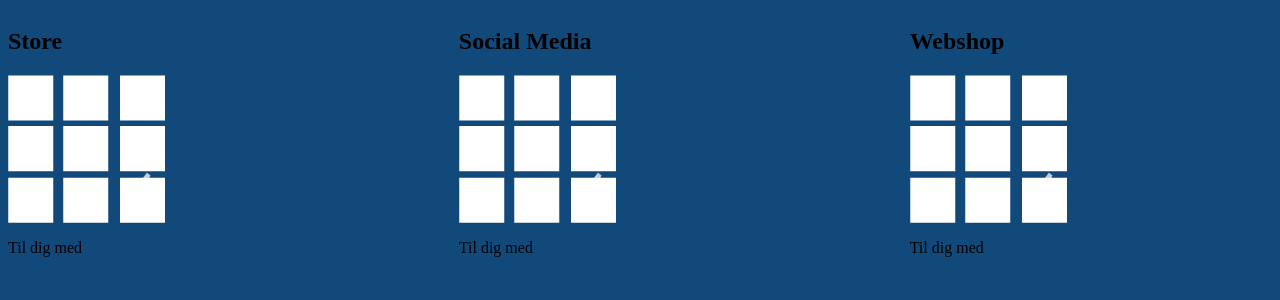
After one commit to Dannyfk/Grundfos, a PHP site: page /materialGuidelines.php in a window 1280 px wide. The commit adds this page. Shown: the top 300 px of the page. Run offline with PHP 8.4, Linux system fonts and the light colour scheme.

Commit message:
Lidt grid

```diff
--- a/css/style.css
+++ b/css/style.css
@@ -12,4 +12,22 @@ nav li {
 #upper-header p {
   float: right; }
 
+
+
+.gridguide {
+display: grid;
+grid-template-columns: 1fr 1fr 1fr;
+grid-template-rows: ;
+grid-column-gap: 7%;
+
+
+}
+
+.gridguide h1 {
+  background-color:red;
+}
+
+
+
+
 /*# sourceMappingURL=style.css.map */
--- /dev/null
+++ b/materialGuidelines.php
@@ -0,0 +1,24 @@
+  <link rel="stylesheet" href="css/style.css">
+
+
+
+<div class="gridguide">
+    <div>
+        <h2> Store </h2>
+        <img src="images/icon1.png">
+        <p> Til dig med </p>
+    </div>
+
+    <div>
+        <h2> Social Media </h2>
+        <img src="images/icon1.png">
+        <p> Til dig med </p>
+    </div>
+
+    <div>
+        <h2> Webshop </h2>
+        <img src="images/icon1.png">
+        <p> Til dig med </p>
+    </div>
+
+</div>
```
Also changed, not shown: 1 other file.
